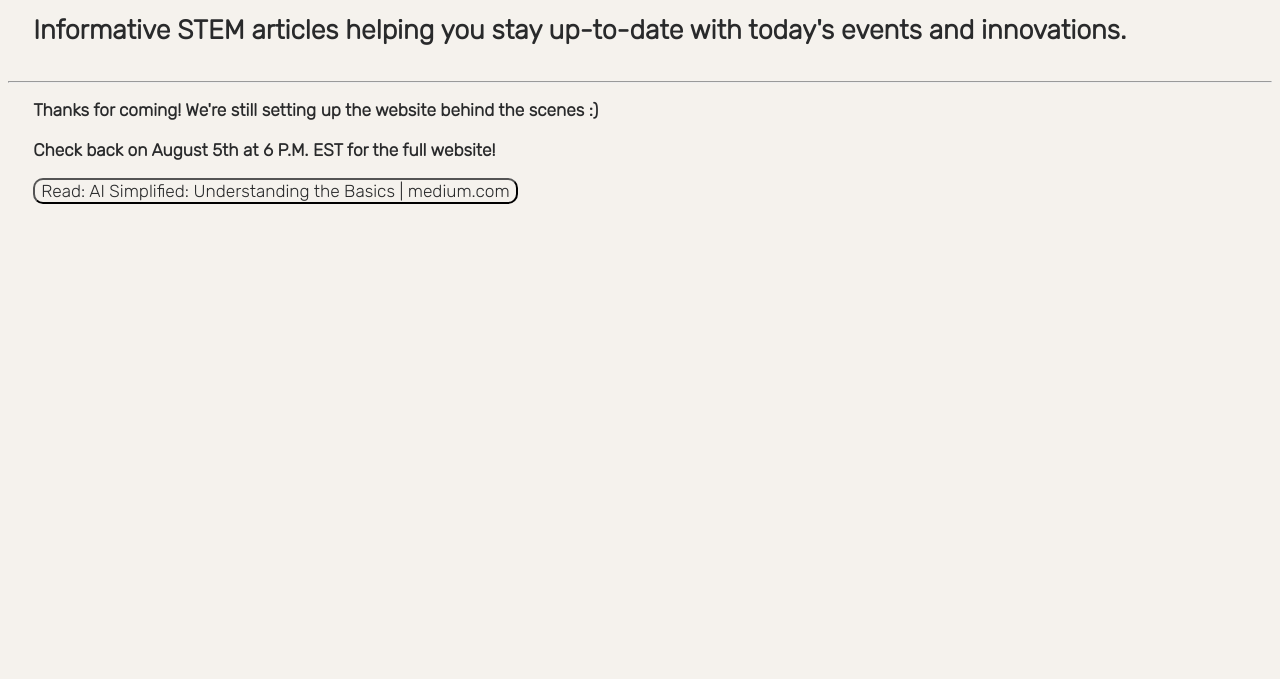
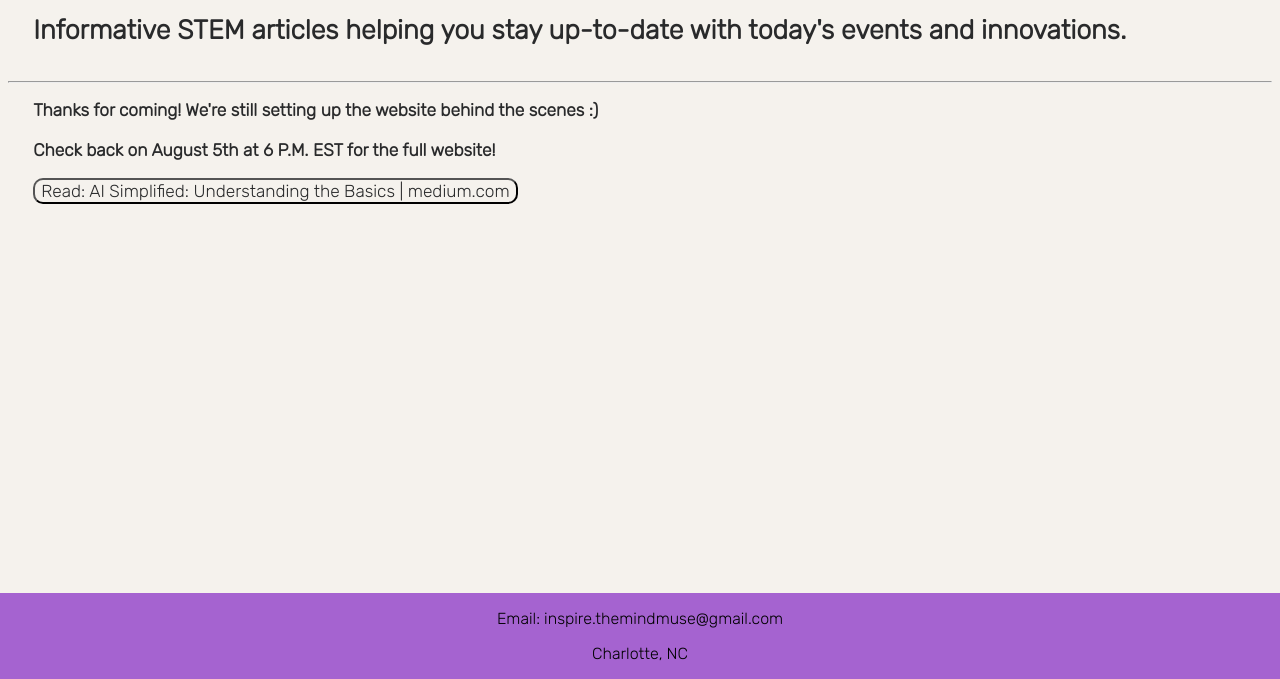
Before and after one commit to themindmuse/themindmuse, a plain HTML site: page index.html in a window 1280 px wide. Shown: the part 121-800 px from the top of the page. Drawn offline with Linux system fonts and the light colour scheme.

Commit message:
7/30/2023
second update including the footer element with the email and location

```diff
--- a/index.css
+++ b/index.css
@@ -40,3 +40,13 @@ html{
     font-size: 13pt;
     background-color: #f5f2ed;
 }
+#footer {
+    text-align: center;
+    position:fixed;
+    bottom: 0;
+    left: 0;
+    right: 0;
+    background-color:#a563d0;
+    font-family: 'Rubik', sans-serif;
+    font-weight: 500;
+  }
--- a/index.html
+++ b/index.html
@@ -17,7 +17,10 @@
     <hr>
     <p class = "not-available">Thanks for coming! We're still setting up the website behind the scenes :)<br><br>Check back on August 5th at 6 P.M. EST for the full website! </p>
     <button class = "medium-redirect" onclick = "redirectToMedium()">Read: AI Simplified: Understanding the Basics | medium.com</button>
-
+    <div id = "footer">
+        <p>Email: inspire.themindmuse@gmail.com</p>
+        <p>Charlotte, NC</p>
+    </div>
 
 
 </body>
```
